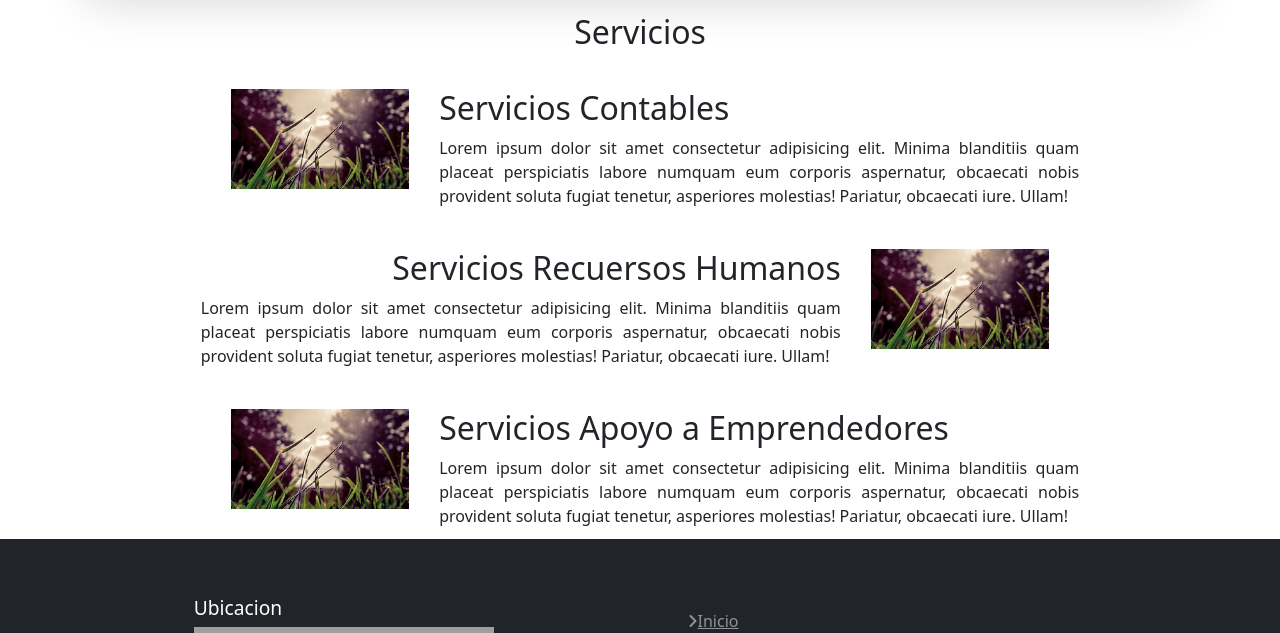
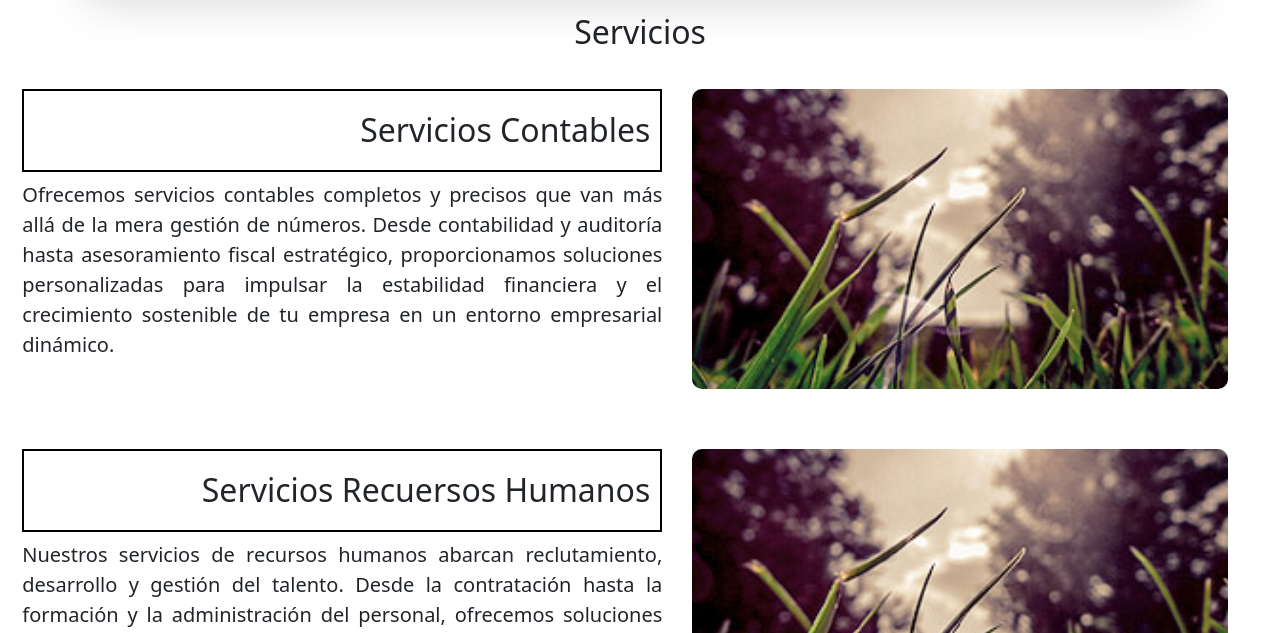
Before and after one commit to luisgillesc/PymePartner-CoderHouse, a plain HTML site: page pages/servicios.html in a window 1280 px wide. Shown: the part 167-800 px from the top of the page. Drawn offline with nearby package versions, Linux system fonts and the light colour scheme; grey boxes are pictures that could not be loaded.

Commit message:
Correccion seccion servicios

```diff
--- a/css/style.css
+++ b/css/style.css
@@ -125,7 +125,6 @@ body div header nav img{
     display: flex;
     justify-content: center;
     padding: 30px 0px 0px 0px;
-    font-size: 50px;
 
 }
 .flex-contenedor{
@@ -136,19 +135,30 @@ body div header nav img{
 
 }
 .ImgServices{
-    height: 100px;
+    height: 300px;
     margin: 30px;
+    justify-content: center;
 }
 .ImgServices img{
-    height: 100px;
+    height: 100%;
+    width: 100%;
+    border-radius: 10px;
 }
 .TextServices{
-    height: 100px;
+    height: 300px;
     width: 50%;
     text-align: justify;
+    font-size: 20px;
+    justify-content: right;
 }
 .text-h2-Rigth h2{
     text-align: right;
+}
+.TextServices h2{
+    border: 2px solid black;
+    /*width: fit-content;*/
+    padding: 20px 10px 20px 10px;
+    width: auto;
 }
 
 /*!--MAIN END--*/
@@ -185,3 +195,9 @@ body div header nav img{
         justify-content: center;
     }
 }
+@media screen and (max-width:850px){
+    .flex-contenedor{
+        flex-direction: column;
+        justify-content: space-between;
+    }
+}
--- a/pages/servicios.html
+++ b/pages/servicios.html
@@ -75,30 +75,30 @@
             <section class="Section-h2"><h2>Servicios</h2></section>
             <section>
                 <article  class="flex-contenedor">
-                    <div class="ImgServices">
-                        <img src="../img/pic02.jpg" alt="">
-                    </div>
-                    <div class="TextServices">
+                    <div class="TextServices text-h2-Rigth">
                         <h2>Servicios Contables</h2>
-                        <p>Lorem ipsum dolor sit amet consectetur adipisicing elit. Minima blanditiis quam placeat perspiciatis labore numquam eum corporis aspernatur, obcaecati nobis provident soluta fugiat tenetur, asperiores molestias! Pariatur, obcaecati iure. Ullam!</p>
-                    </div>
-                </article>
-                <article  class="flex-contenedor">
-                    <div class="TextServices text-h2-Rigth">
-                        <h2>Servicios Recuersos Humanos</h2>
-                        <p>Lorem ipsum dolor sit amet consectetur adipisicing elit. Minima blanditiis quam placeat perspiciatis labore numquam eum corporis aspernatur, obcaecati nobis provident soluta fugiat tenetur, asperiores molestias! Pariatur, obcaecati iure. Ullam!</p>
+                        <p>Ofrecemos servicios contables completos y precisos que van más allá de la mera gestión de números. Desde contabilidad y auditoría hasta asesoramiento fiscal estratégico, proporcionamos soluciones personalizadas para impulsar la estabilidad financiera y el crecimiento sostenible de tu empresa en un entorno empresarial dinámico.</p>
                     </div>
                     <div class="ImgServices">
                         <img src="../img/pic02.jpg" alt="">
                     </div>
                 </article>
                 <article  class="flex-contenedor">
+                    <div class="TextServices text-h2-Rigth">
+                        <h2>Servicios Recuersos Humanos</h2>
+                        <p>Nuestros servicios de recursos humanos abarcan reclutamiento, desarrollo y gestión del talento. Desde la contratación hasta la formación y la administración del personal, ofrecemos soluciones integrales para optimizar tu fuerza laboral y fomentar un entorno de trabajo productivo y positivo</p>
+                    </div>
                     <div class="ImgServices">
                         <img src="../img/pic02.jpg" alt="">
                     </div>
-                    <div class="TextServices">
+                </article>
+                <article  class="flex-contenedor">
+                    <div class="TextServices text-h2-Rigth">
                         <h2>Servicios Apoyo a Emprendedores</h2>
-                        <p>Lorem ipsum dolor sit amet consectetur adipisicing elit. Minima blanditiis quam placeat perspiciatis labore numquam eum corporis aspernatur, obcaecati nobis provident soluta fugiat tenetur, asperiores molestias! Pariatur, obcaecati iure. Ullam!</p>
+                        <p>Facilitamos el camino para emprendedores brindando servicios integrales que incluyen asesoramiento en planificación estratégica, estructuración empresarial y gestión financiera. Nuestro compromiso es potenciar tu visión empresarial, ofreciendo el respaldo necesario para convertir ideas en realidades exitosas en el mundo empresarial actual.</p>
+                    </div>
+                    <div class="ImgServices">
+                        <img src="../img/pic02.jpg" alt="">
                     </div>
                 </article>
             </section>
```
